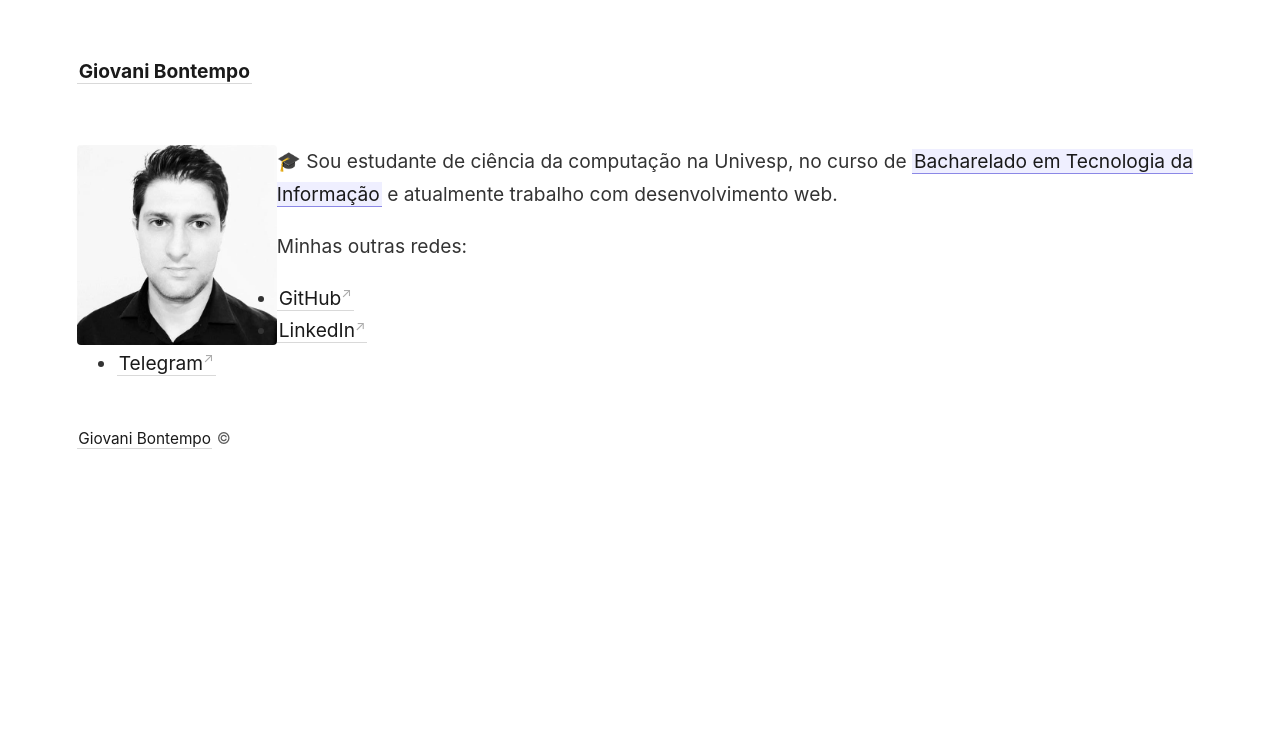
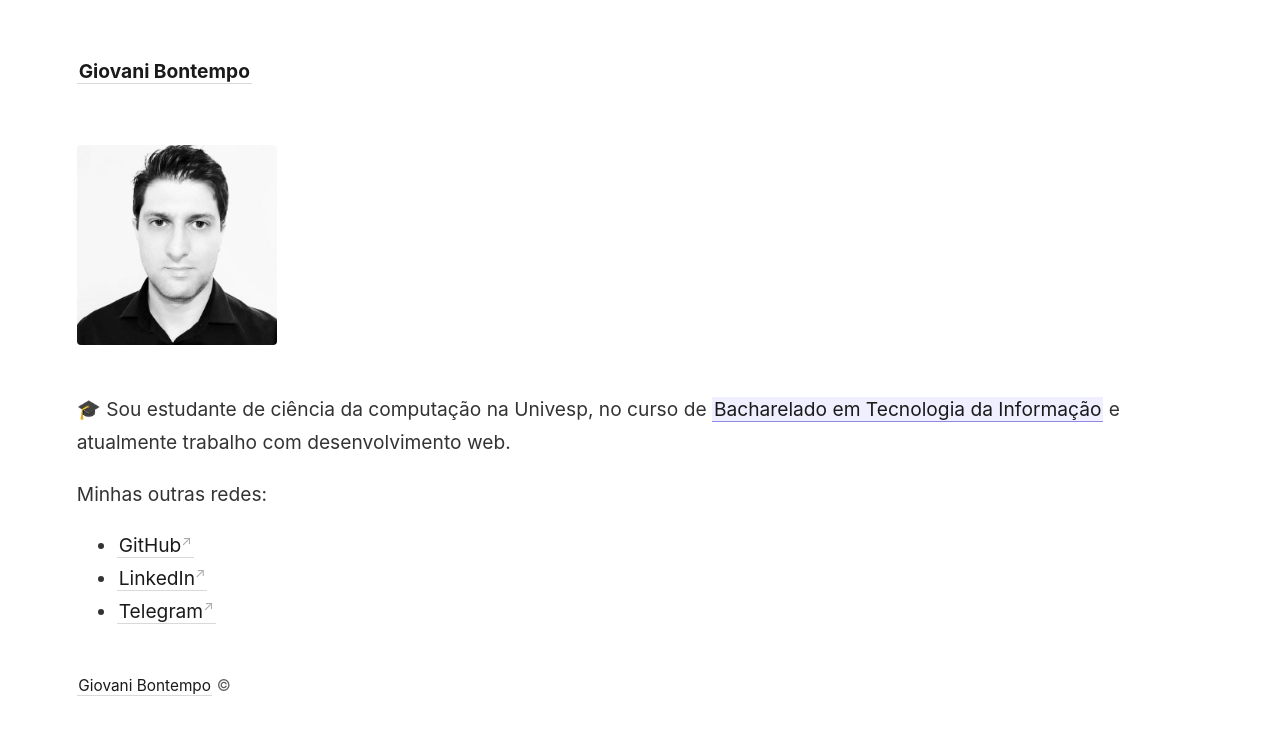
Before and after one commit to gio-bon/MyDigitalGarden, a Jekyll site: the page built from _pages/about.md, in a window 1280 px wide. Shown: the top 735 px of the page. Built offline with Jekyll 4.4.1, drawn with Linux system fonts in a browser that asks for light colours.

Commit message:
quebras de linha

```diff
--- a/_pages/about.md
+++ b/_pages/about.md
@@ -4,7 +4,7 @@ title: About
 permalink: /about
 ---
 
-<img src="/assets/photo-profile.jpg" width="200" align="left"/>
+<img src="/assets/photo-profile.jpg" width="200" align="left"/> <br><br><br><br><br><br><br>
 
 🎓 Sou estudante de ciência da computação na Univesp, no curso de [[Bacharelado em Tecnologia da Informação]] e atualmente trabalho com desenvolvimento web.
 
```
